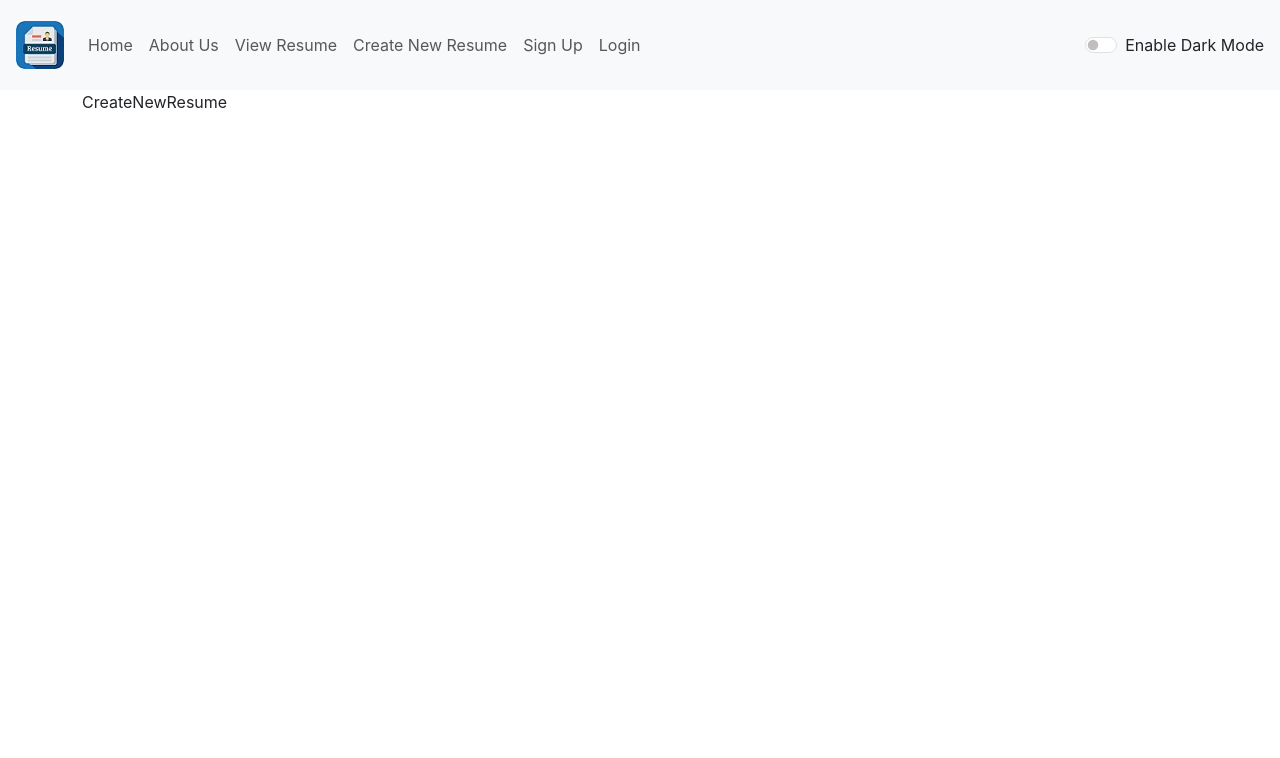
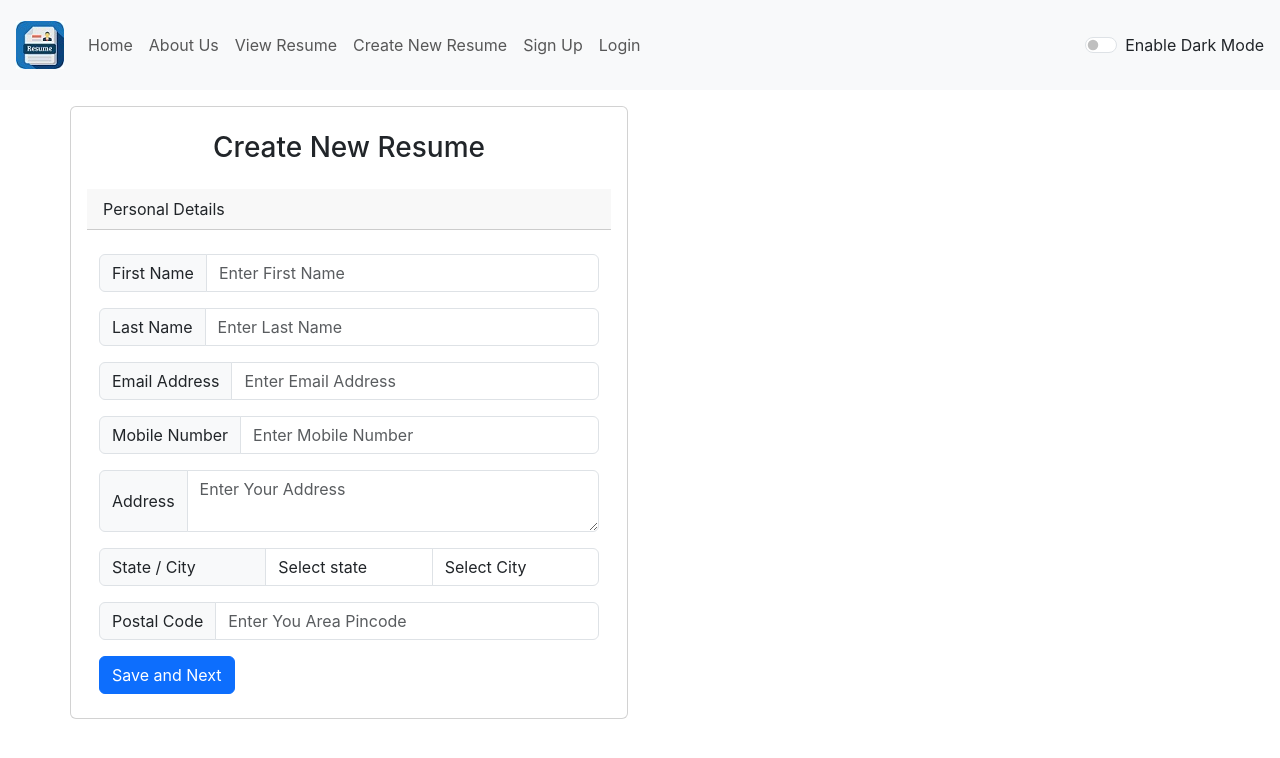
Before and after one commit to Ganesh-Agrawal/Resume-Builder, a React (Create React App) app in the folder my-resume-builder/: page /createnewresume in a window 1280 px wide. Shown: the top 758 px of the page. Built offline with nearby package versions, Linux system fonts and the light colour scheme.

Commit message:
personal detail form created in createnewresume page

```diff
--- a/my-resume-builder/src/App.js
+++ b/my-resume-builder/src/App.js
@@ -5,6 +5,8 @@ import SignUp from './components/SignUp';
 import Login from './components/Login';
 import ViewResume from './components/ViewResume';
 import About from './components/About';
+import City from './components/City';
+
 import React, { useState } from 'react';
 import { BrowserRouter as Router, Routes, Route} from 'react-router-dom';
 
@@ -39,7 +41,7 @@ function App() {
             <Route path="signup" element={<SignUp />} />
             <Route path="viewresume" element={<ViewResume />} />
             <Route path="about"   element={<About />} />
-
+            <Route path="city"   element={<City />} />
           </Routes>
         </div>
       </Router>
--- /dev/null
+++ b/my-resume-builder/src/components/City.js
@@ -0,0 +1,69 @@
+import React, { useState } from "react";
+
+const FormWithDropdowns = () => {
+  const [formData, setFormData] = useState({
+    state: "",
+    city: ""
+  });
+
+  const handleStateChange = (event) => {
+    const { value } = event.target;
+    setFormData({
+      ...formData,
+      state: value,
+      city: "" // Reset city value when state changes
+    });
+  };
+
+  const handleCityChange = (event) => {
+    const { value } = event.target;
+    setFormData({
+      ...formData,
+      city: value
+    });
+  };
+
+  const handleSubmit = (event) => {
+    event.preventDefault();
+    // Access formData.state and formData.city for form data
+    console.log("Form data:", formData);
+  };
+
+  return (
+    <form onSubmit={handleSubmit}>
+      <label>
+        State:
+        <select name="state" value={formData.state} onChange={handleStateChange}>
+          <option value="">Select a state</option>
+          <option value="CA">California</option>
+          <option value="NY">New York</option>
+          {/* Add more states as needed */}
+        </select>
+      </label>
+      <label>
+        City:
+        <select name="city" value={formData.city} onChange={handleCityChange}>
+          <option value="">Select a city</option>
+          {formData.state === "CA" && (
+            <>
+              <option value="SF">San Francisco</option>
+              <option value="LA">Los Angeles</option>
+              {/* Add more cities for California */}
+            </>
+          )}
+          {formData.state === "NY" && (
+            <>
+              <option value="NYC">New York City</option>
+              <option value="ALB">Albany</option>
+              {/* Add more cities for New York */}
+            </>
+          )}
+          {/* Add more cities for other states */}
+        </select>
+      </label>
+      <button type="submit">Submit</button>
+    </form>
+  );
+};
+
+export default FormWithDropdowns;
--- a/my-resume-builder/src/components/CreateNewResume.js
+++ b/my-resume-builder/src/components/CreateNewResume.js
@@ -1,7 +1,96 @@
-import React from 'react'
+import React,{useState} from 'react'
+
+
+
 
 export default function CreateNewResume() {
+  const [formData, setFormData] = useState({
+    state: "",
+    city: ""
+  });
+    const handleStateChange = (event) => {
+      const { value } = event.target;
+      setFormData({
+        ...formData,
+        state: value,
+        city: "" // Reset city value when state changes
+      });
+    };
+
+    const handleCityChange = (event) => {
+      const { value } = event.target;
+      setFormData({
+        ...formData,
+        city: value
+      });
+    };
+
   return (
-    <div>CreateNewResume</div>
+    <>
+      <div className="container mt-3 ml-auto card-body my-3 card col-md-6 row justify-content-center">
+        <div className="my-2 text-center "><h3>Create New Resume</h3></div>
+        <div className="card-header my-2">Personal Details</div>
+        <div>
+          <form>
+            <div className="form-group input-group my-3">
+              <label className="input-group-text" htmlFor="fname">First Name</label>
+              <input type="text" className="form-control" id="fname" placeholder="Enter First Name" />
+            </div>
+            <div className="form-group input-group my-3">
+              <label className="input-group-text" htmlFor="lname">Last Name</label>
+              <input type="text" className="form-control" id="lname" placeholder="Enter Last Name" />
+            </div>
+            <div className="form-group input-group my-3">
+              <label className="input-group-text" htmlFor="email">Email Address</label>
+              <input type="text" className="form-control" id="email" placeholder="Enter Email Address" />
+            </div>
+            <div className="form-group input-group my-3">
+              <label className="input-group-text" htmlFor="mob">Mobile Number</label>
+              <input type="tel" className="form-control" id="mob" placeholder="Enter Mobile Number" />
+            </div>
+            <div className="input-group my-3">
+              <span className="input-group-text">Address</span>
+              <textarea className="form-control" id="address" placeholder="Enter Your Address"></textarea>
+            </div>
+            <div className="form-group input-group my-3">
+              <label className="input-group-text  form-control" htmlFor="gender">State / City</label>
+              <select className="form-control" value={formData.state} onChange={handleStateChange}>
+                <option value="">Select  state</option>
+                <option value="raj">Rajasthan</option>
+                <option value="mh">Maharashtra</option>
+                {/* Add more states as needed */}
+              </select>
+              <select className="form-control" value={formData.city} onChange={handleCityChange}>
+                <option value="">Select  City</option>
+                {formData.state === "raj" && (
+                  <>
+                    <option value="jp">Jaipur</option>
+                    <option value="kota">Kota</option>
+                    {/* Add more cities for California */}
+                  </>
+                )}
+                {formData.state === "mh" && (
+                  <>
+                    <option value="bombay">Bombay</option>
+                    <option value="pune">Pune</option>
+                    {/* Add more cities for New York */}
+                  </>
+                )}
+                {/* Add more cities for other states */}
+              </select>
+            </div>
+            <div className="form-group input-group my-3">
+              <label className="input-group-text" htmlFor="pincode">Postal Code</label>
+              <input type="text" className="form-control" id="pincode" placeholder="Enter You Area Pincode" />
+            </div>
+            <div className=" my-2">
+              <button type="submit" id="signup" className="btn btn-primary">Save and Next</button>
+            </div>
+          </form>
+
+        </div>
+      </div>
+    </>
+
   )
 }
```
